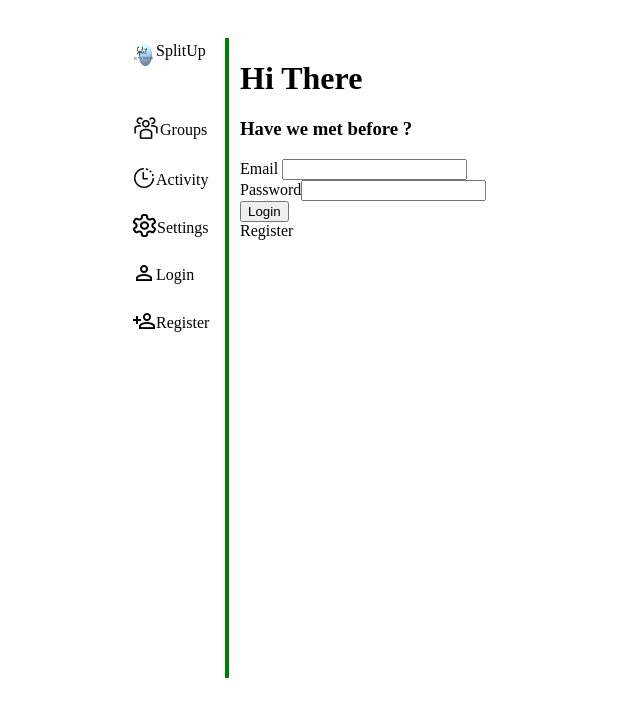
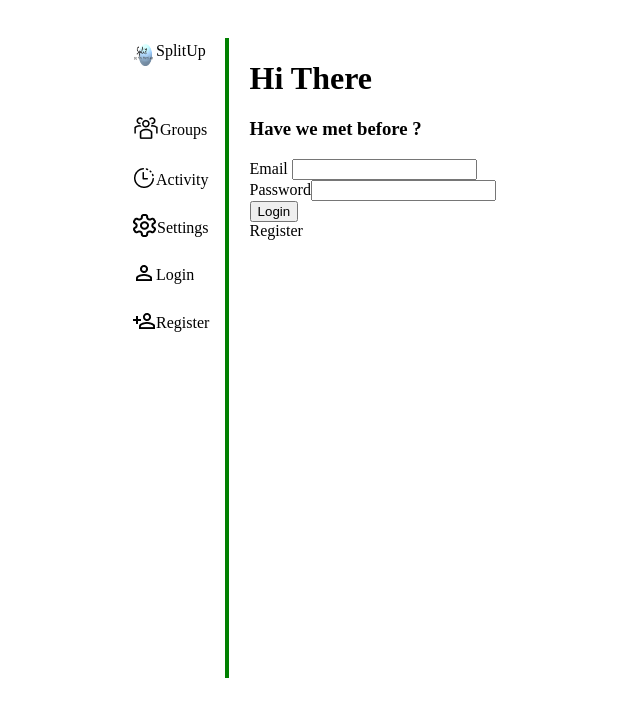
Before and after one commit to sankar6305/Split_react_app, a React (Create React App) app: page /login in a window 1280 px wide. Shown: the top 716 px of the page, without its empty margins (0-640 px from the left). Built offline with nearby package versions, Linux system fonts and the light colour scheme.

Commit message:
Update App.css

```diff
--- a/src/App.css
+++ b/src/App.css
@@ -35,7 +35,7 @@ body {
 
 
 .Component {
-  margin-left: 7em;
+  margin-left: 7.6em;
 }
 
 
```
